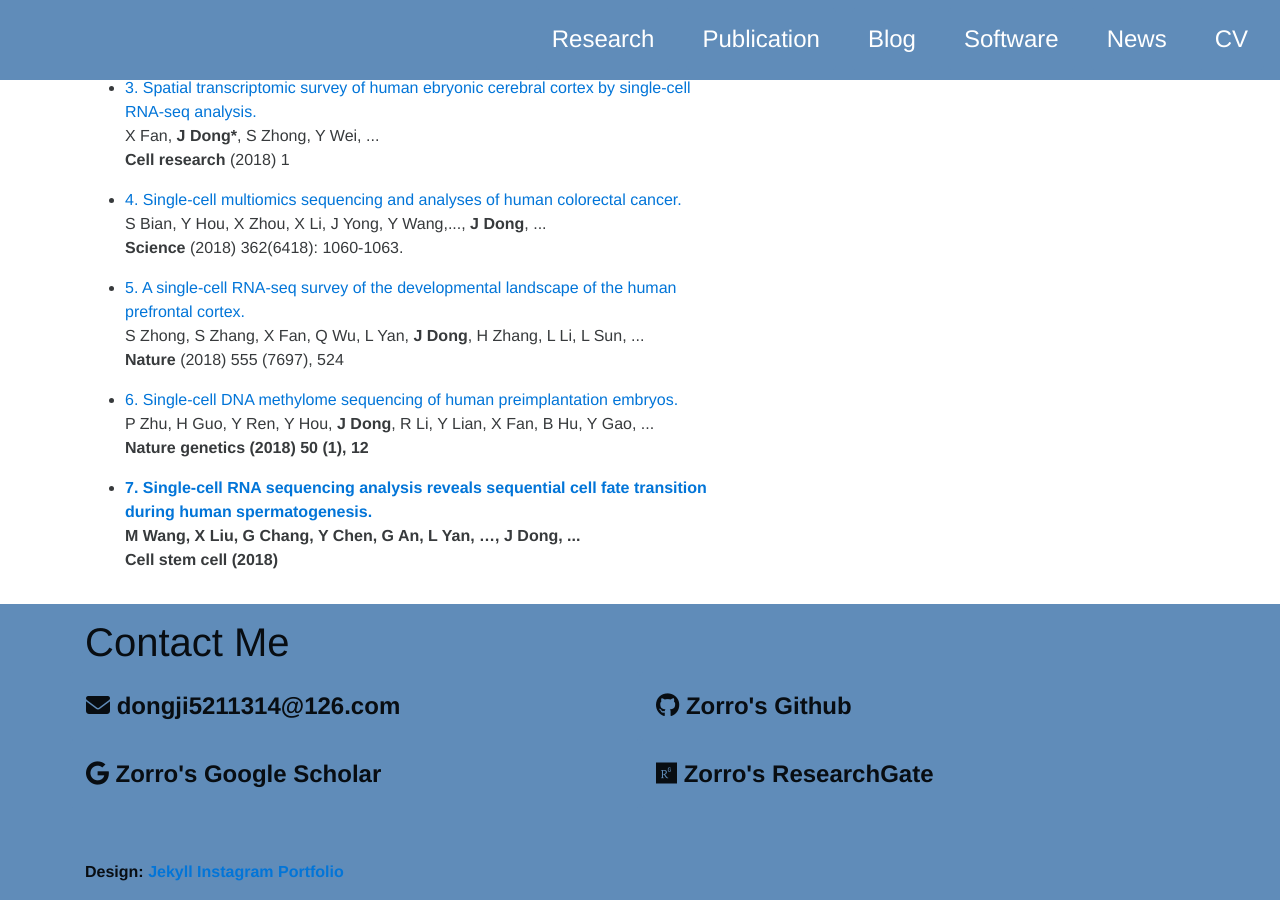
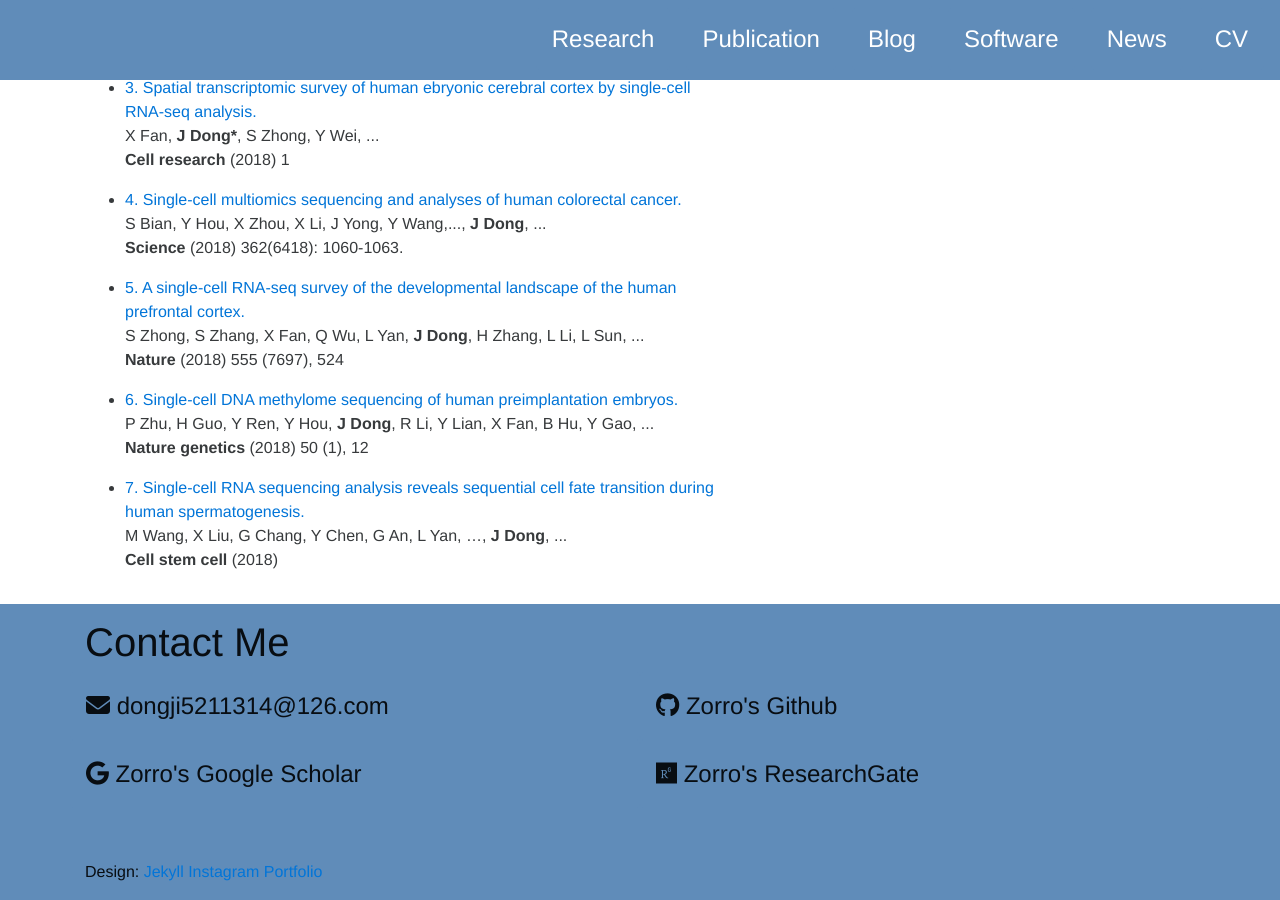
Before and after one commit to zorrodong/zorrodong.github.io, a Jekyll site: the page built from index.html, in a window 1280 px wide and 900 px high, scrolled down 911 px. Built offline with Jekyll 4.4.1, drawn with Linux system fonts in a browser that asks for light colours; nearby versions of some CDN libraries.

```diff
--- a/_includes/instagram.html
+++ b/_includes/instagram.html
@@ -61,7 +61,7 @@
                 6. Single-cell DNA methylome sequencing of human preimplantation embryos.
               </a>
               <P>
-                 P Zhu, H Guo, Y Ren, Y Hou, <b>J Dong</b>, R Li, Y Lian, X Fan, B Hu, Y Gao, ...<br /><b>Nature genetics<b> (2018) 50 (1), 12
+                 P Zhu, H Guo, Y Ren, Y Hou, <b>J Dong</b>, R Li, Y Lian, X Fan, B Hu, Y Gao, ...<br /><b>Nature genetics</b> (2018) 50 (1), 12
               </P>
             </li>
 
```
